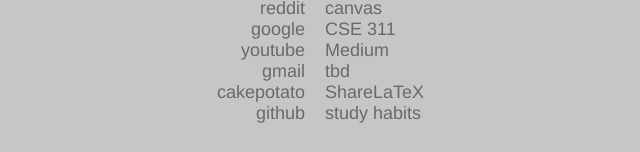
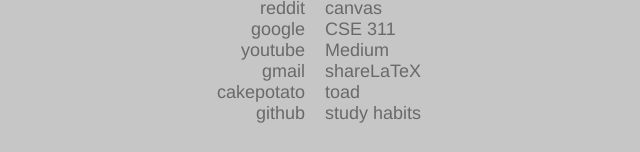
Before and after one commit to banhami/newtab-page, a plain HTML site: page index.html in a window 1280 px wide. Shown: the part 164-316 px from the top of the page, without its empty margins (325-965 px from the left). Drawn offline with Linux system fonts and the light colour scheme.

Commit message:
Update index.html
Update index.html to reflect new links

```diff
--- a/index.html
+++ b/index.html
@@ -50,8 +50,8 @@
 		<a href="https://canvas.uw.edu/" accesskey="3">canvas</a><br>
 		<a href="https://courses.cs.washington.edu/courses/cse311/16au/">CSE 311</a><br>
 		<a href="https://medium.com/me/stories/drafts">Medium</a><br>
-		<a href="https://www.sharelatex.com/project">tbd</a><br>
-		<a href="http://worldwideinterweb.com/wp-content/uploads/2016/09/40044195321945e492395b6e8901abb1.jpg">ShareLaTeX</a><br>
+		<a href="https://www.sharelatex.com/project">shareLaTeX</a><br>
+		<a href="http://worldwideinterweb.com/wp-content/uploads/2016/09/40044195321945e492395b6e8901abb1.jpg">toad</a><br>
 		<a href="https://www.reddit.com/r/AskReddit/comments/2b0yf8/good_students_how_do_you_go_about_getting_good/">study habits</a><br>
 	</div>
 	<img class="line" src="line.png">
```
